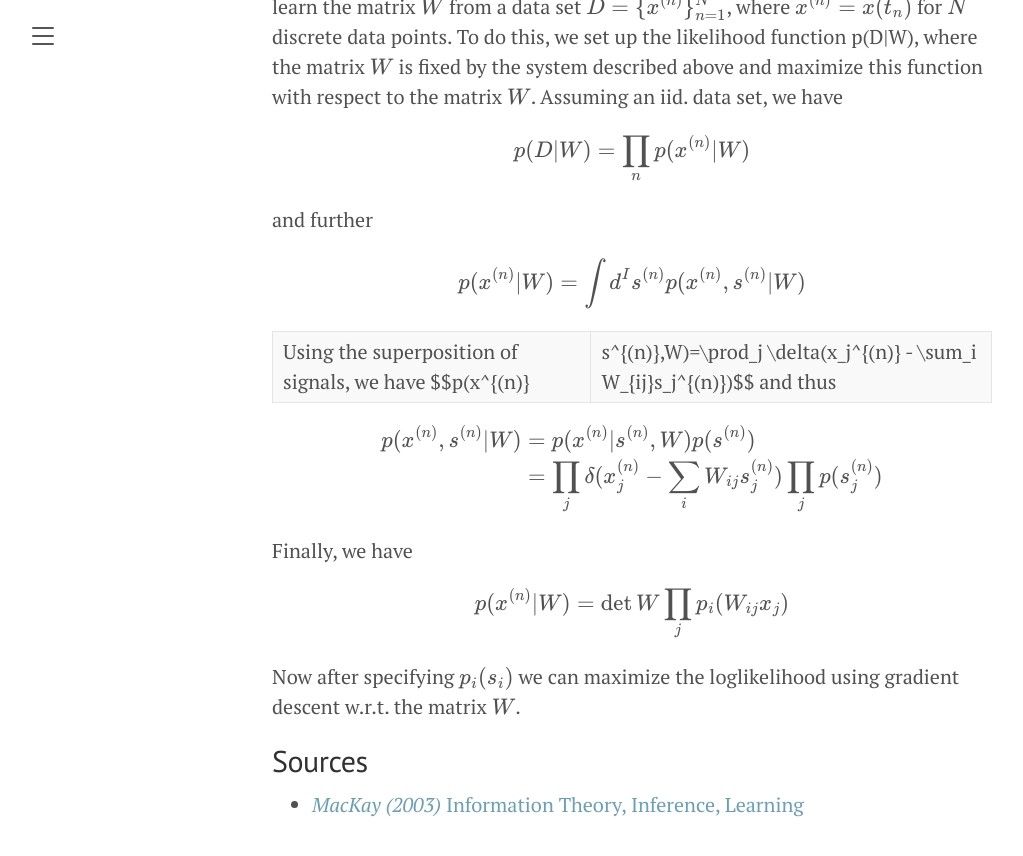
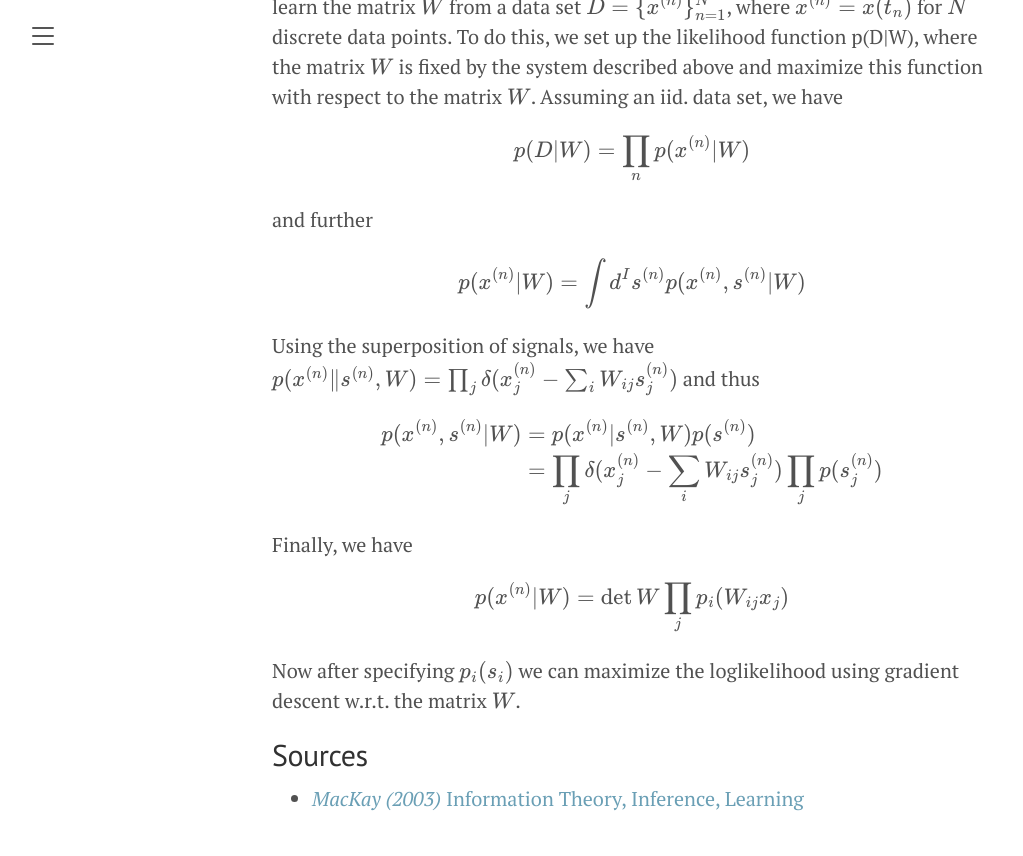
Before and after one commit to BLyndon/bayesian_methods, a Jekyll site: the page built from docs/_posts/2021-01-13-independent_component_analysis.md, in a window 1280 px wide and 900 px high, scrolled down 1801 px. Shown: the top 856 px of the window, without its empty margins (8-1031 px from the left). Built offline with Jekyll 4.4.1, drawn with Linux system fonts in a browser that asks for light colours.

Commit message:
fix typos

```diff
--- a/docs/_posts/2021-01-13-independent_component_analysis.md
+++ b/docs/_posts/2021-01-13-independent_component_analysis.md
@@ -59,7 +59,7 @@ $$
     p(x^{(n)}|W)  = \int d^I s^{(n)} p(x^{(n)}, s^{(n)}|W)
 $$
 
-Using the superposition of signals, we have $$p(x^{(n)}|s^{(n)},W)=\prod_j \delta(x_j^{(n)} - \sum_i W_{ij}s_j^{(n)})$$ and thus
+Using the superposition of signals, we have $$p(x^{(n)}\|s^{(n)},W)=\prod_j \delta(x_j^{(n)} - \sum_i W_{ij}s_j^{(n)})$$ and thus
 
 $$
 \begin{aligned}
```
